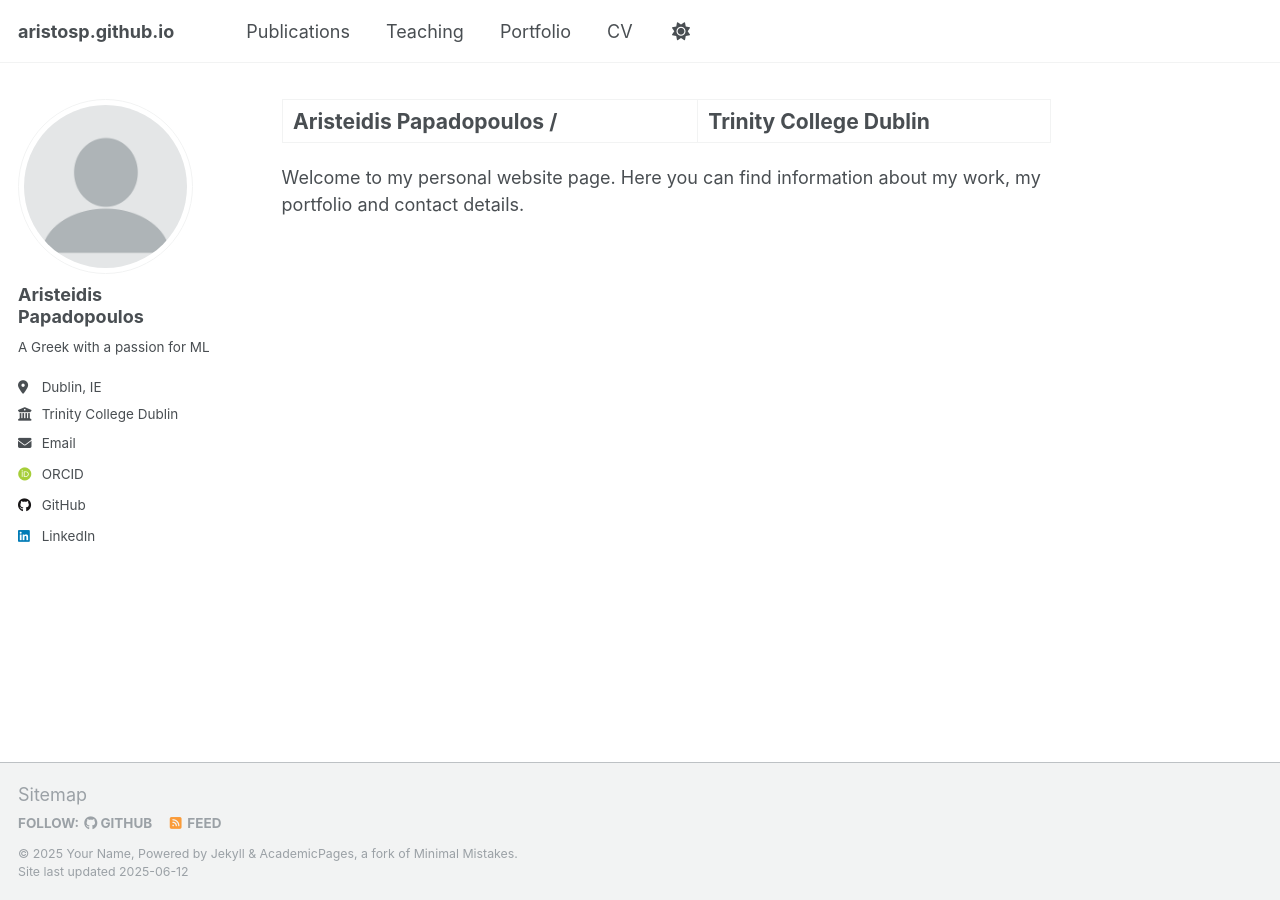
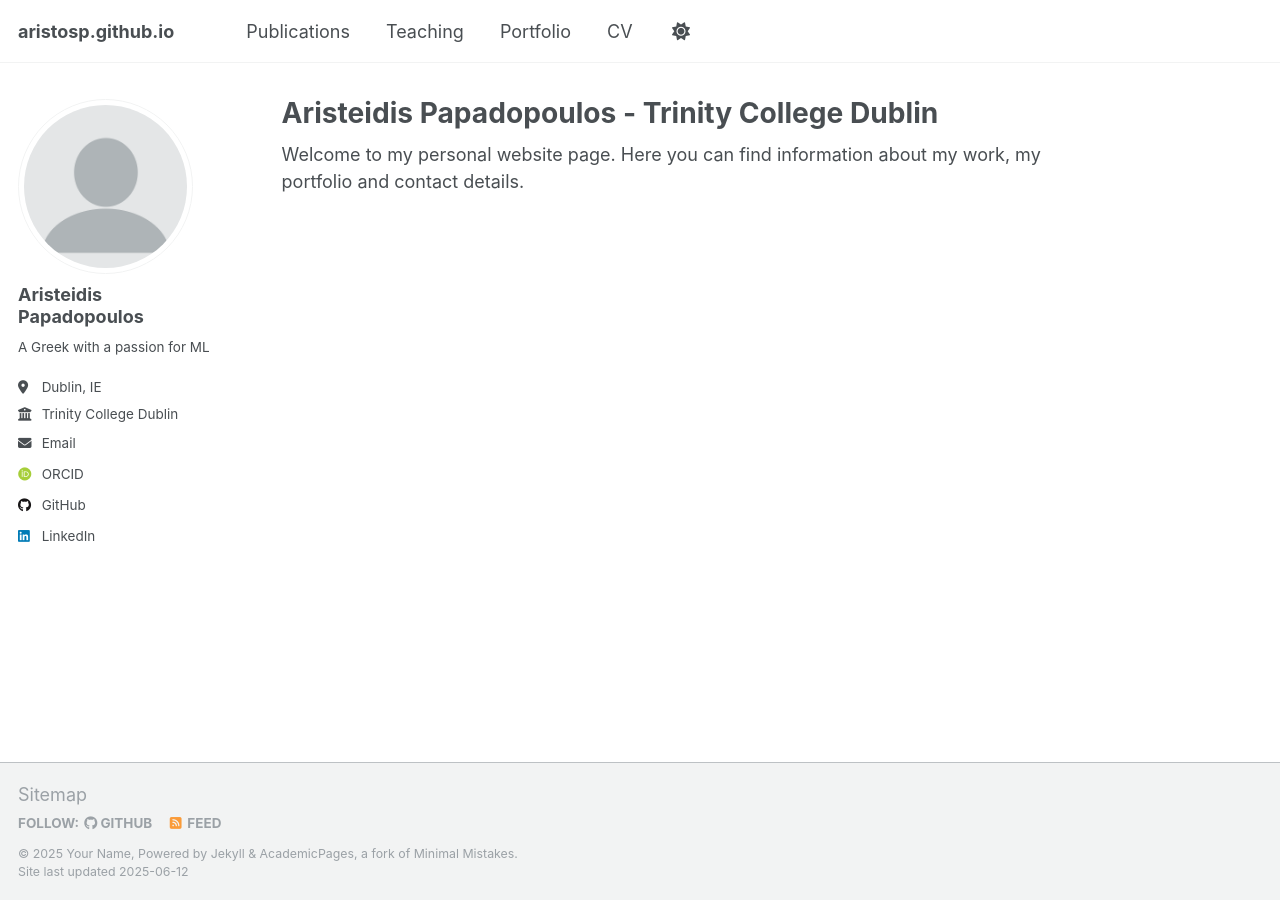
Before and after one commit to aristosp/aristosp.github.io, a Jekyll site: the page built from _pages/about.md, in a window 1280 px wide. Built offline with Jekyll 4.4.1, drawn with Linux system fonts in a browser that asks for light colours; some web fonts are replaced.

```diff
--- a/_pages/about.md
+++ b/_pages/about.md
@@ -1,6 +1,6 @@
 ---
 permalink: /
-title: "Aristeidis Papadopoulos /| Trinity College Dublin"
+title: "Aristeidis Papadopoulos - Trinity College Dublin"
 author_profile: true
 redirect_from:
   - /about/
```
